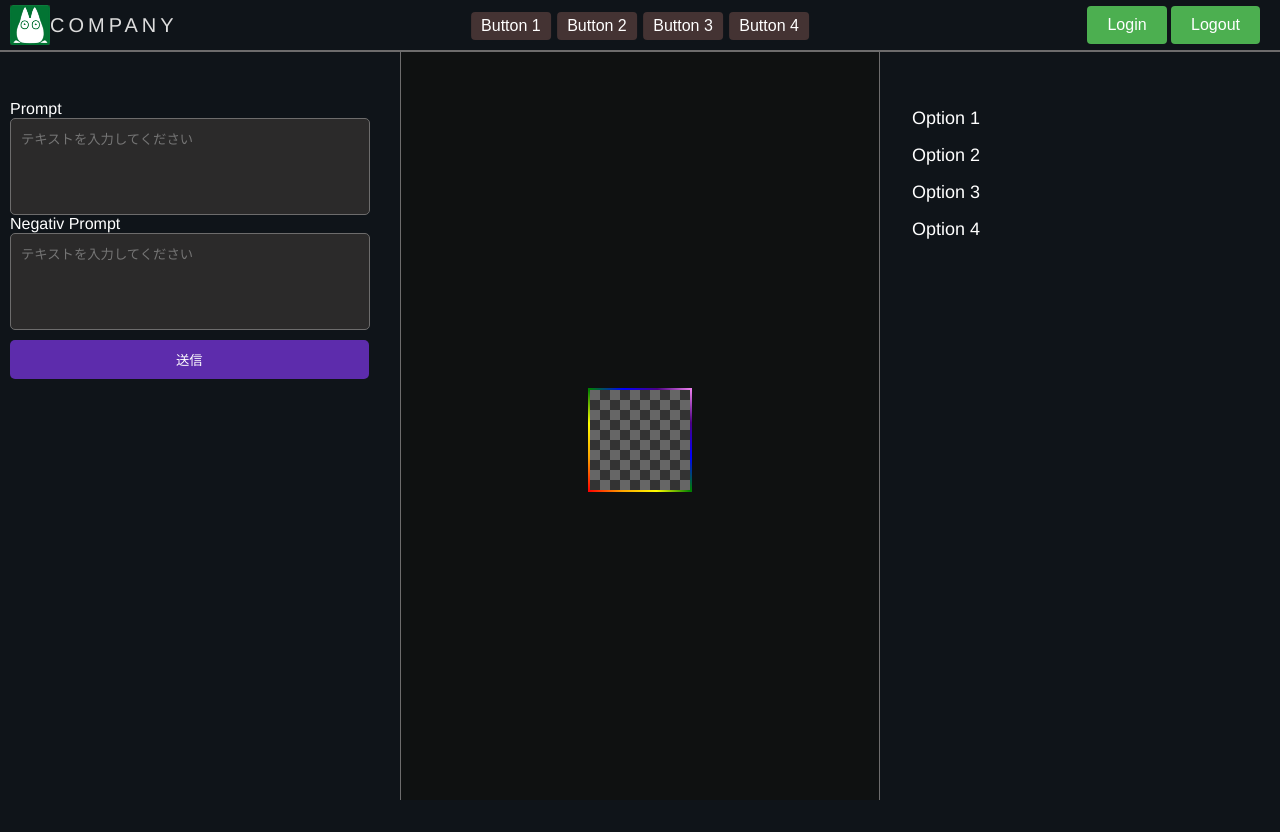
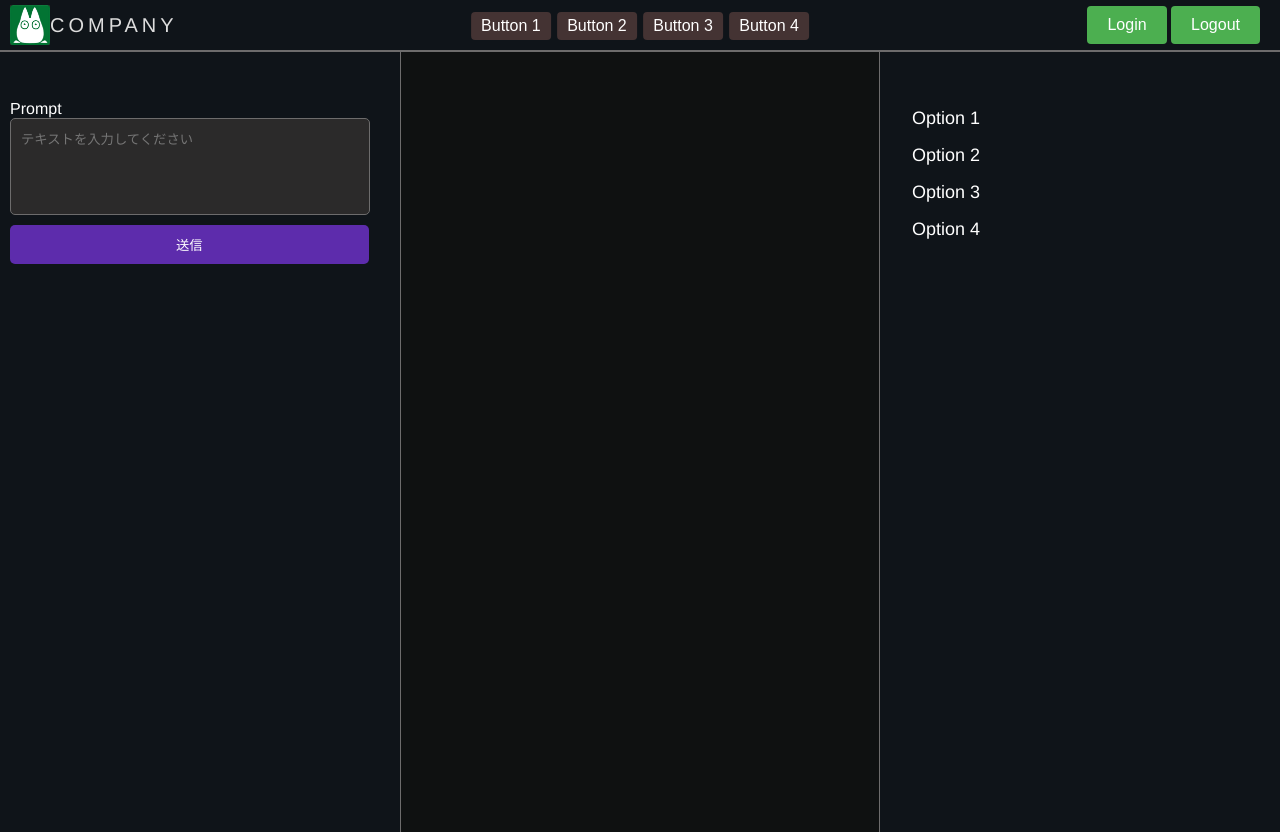
Before and after one commit to aohana-AO/ImageProject, a Django app: template templates/app/index.html in a window 1280 px wide. Before the commit the page ends 800 px from the top, so only its background shows below. Run offline with Django 3.2, Linux system fonts and the light colour scheme; the template is opened without the code that fills it, so the values that code supplies are empty.

Commit message:
フロント修正

```diff
--- a/static/CSS/style.css
+++ b/static/CSS/style.css
@@ -225,3 +225,14 @@ body {
 #submit-button:hover {
   background-color: #7550B1; /* ホバー時の背景色を変更 */
 }
+.image-center {
+    display: flex;
+    justify-content: center;  /* 水平方向の中央揃え */
+    align-items: center;      /* 垂直方向の中央揃え */
+    height: 100vh;            /* 画面の高さ全体を使用 */
+}
+
+.image-center img {
+    max-width: 100%;          /* 画像がコンテナより大きい場合、画像のサイズを調整 */
+    max-height: 100%;         /* 同上 */
+}
--- a/static/JS/canvas.js
+++ b/static/JS/canvas.js
@@ -11,6 +11,7 @@
 
     // Canvasの初期描画
     drawRectangle();
+    drawImageOnCanvas();
 
     // マウススクロールイベントをキャプチャ
     canvas.addEventListener("wheel", function (event) {
@@ -83,3 +84,12 @@
       }
     }
   }
+      // イメージをCanvasに描画する関数
+    function drawImageOnCanvas() {
+        var img = new Image();
+        img.onload = function() {
+            // 画像をCanvasのサイズに合わせて描画
+            ctx.drawImage(img, 0, 0, canvas.width, canvas.height);
+        }
+        img.src = imageUrl;
+    }
--- a/templates/app/index.html
+++ b/templates/app/index.html
@@ -1,3 +1,4 @@
+{% load static %}
 <html lang="ja">
 
 <head>
@@ -34,19 +35,31 @@
   </header>
 
   <div class="sidebar sidebar-left">
-    <div class="prompt">Prompt</div> <!-- Prompt を追加 -->
-      <textarea class="sidebar-textarea" id=Prompt rows="5" cols="30" placeholder="テキストを入力してください"></textarea>
-    <div class="prompt">Negativ Prompt</div> <!-- Prompt を追加 -->
-      <textarea class="sidebar-textarea" id=Negativ_Prompt rows="5" cols="30" placeholder="テキストを入力してください"></textarea>
-    <button id="submit-button">送信</button> <!-- ボタンを追加 -->
+    <form action="{% url 'index' %}" method="post">
+        {% csrf_token %}
+        <div class="prompt">Prompt</div>
+        <textarea class="sidebar-textarea" name="prompt" id="prompt" rows="5" cols="30" placeholder="テキストを入力してください"></textarea>
+
+        <button id="submit-button" type="submit">送信</button>
+    </form>
   </div>
 
  <div class="content">
     <!-- メインコンテンツ -->
 
-    <!-- Canvas要素を追加 -->
-    <canvas id="myCanvas" width="800" height="500" ></canvas>
+<div class="image-center">
+    <img src="{{ image_name }}">
+</div>
+
+    <!-- Canvas要素を追加
+     <canvas id="myCanvas" width="800" height="500" ></canvas>
+     {% if image_name %}
+     <script>
+    var imageUrl = "{% static image_url %}";
+    </script>
+     {% endif %}
     <script src="{% static 'js/canvas.js' %}"></script>
+     -->
 
   </div>
 
```
